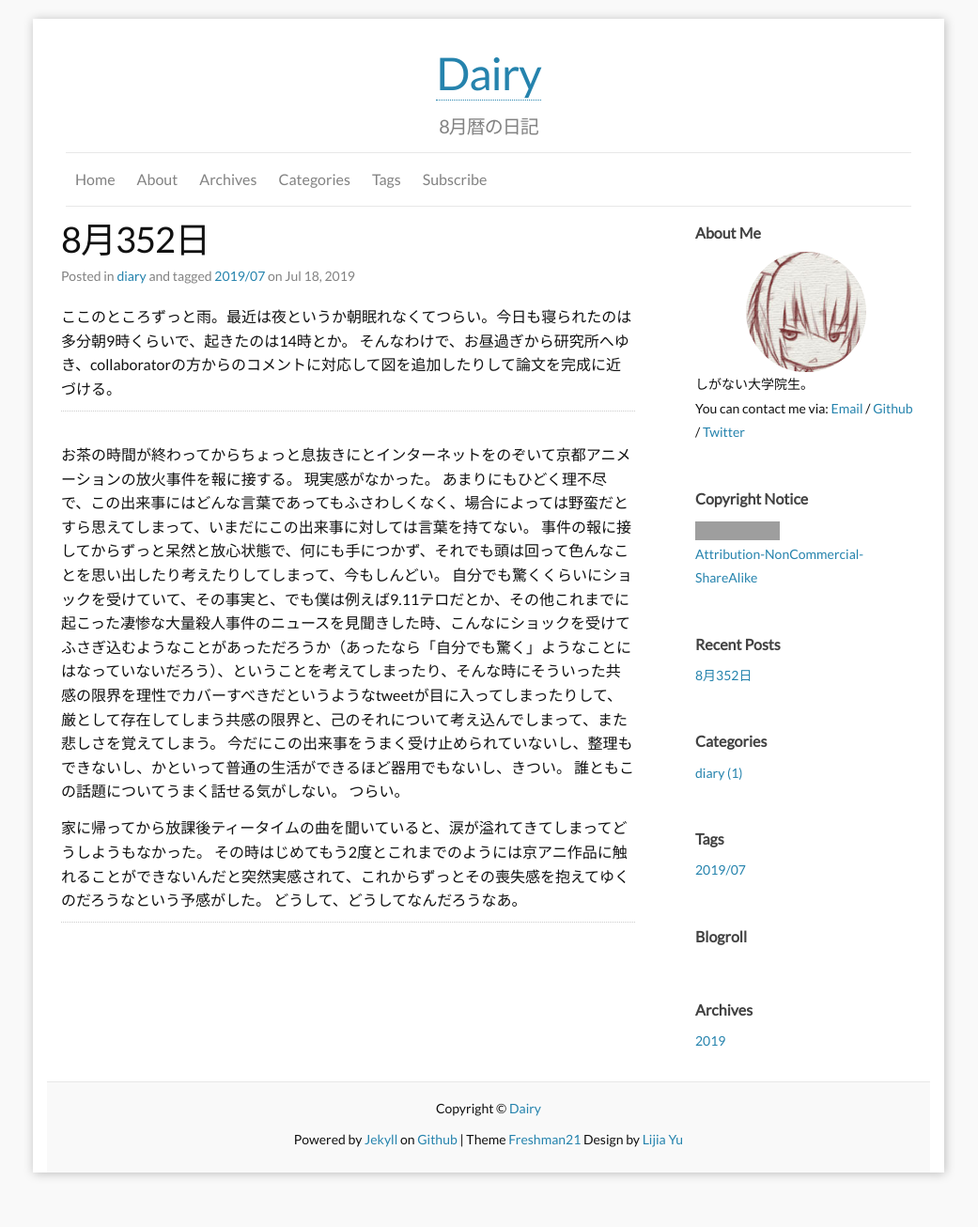
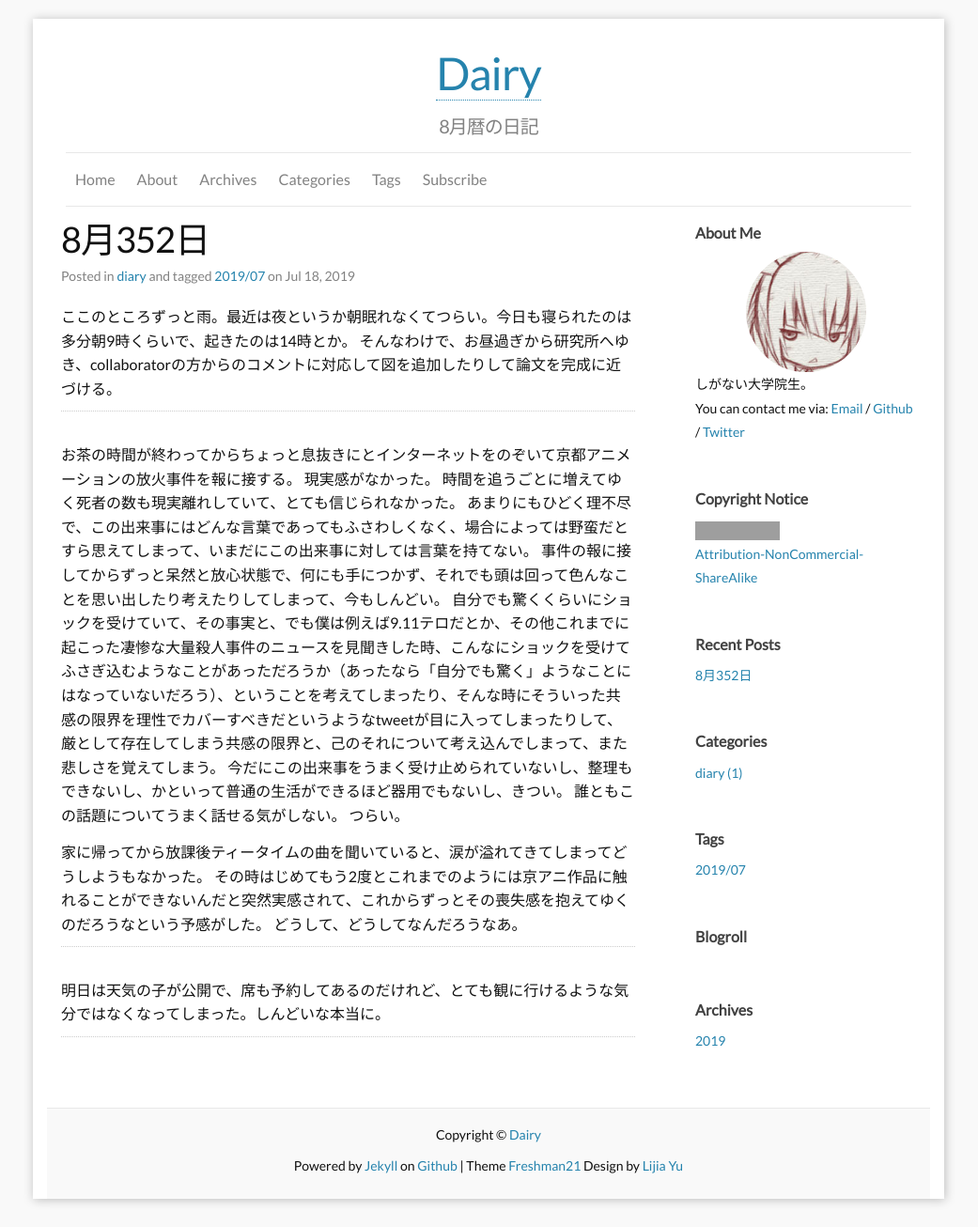
Before and after one commit to natsufuna/natsufuna.github.io, a Jekyll site: the page built from _posts/2019-07-18-diary.md, in a window 1280 px wide. Shown: the whole page at 94% size, without its empty margins (120-1161 px from the left). Built offline with Jekyll 4.4.1, drawn with Linux system fonts in a browser that asks for light colours; comment, search, counter and statistics services are not loaded; before the commit the page ends 1278 px from its top, so only the background shows below that; grey boxes are pictures that could not be loaded.

Commit message:
2019-07-18 diary

```diff
--- a/_posts/2019-07-18-diary.md
+++ b/_posts/2019-07-18-diary.md
@@ -16,6 +16,7 @@ tags:
 
 お茶の時間が終わってからちょっと息抜きにとインターネットをのぞいて京都アニメーションの放火事件を報に接する。
 現実感がなかった。
+時間を追うごとに増えてゆく死者の数も現実離れしていて、とても信じられなかった。
 あまりにもひどく理不尽で、この出来事にはどんな言葉であってもふさわしくなく、場合によっては野蛮だとすら思えてしまって、いまだにこの出来事に対しては言葉を持てない。
 事件の報に接してからずっと呆然と放心状態で、何にも手につかず、それでも頭は回って色んなことを思い出したり考えたりしてしまって、今もしんどい。
 自分でも驚くくらいにショックを受けていて、その事実と、でも僕は例えば9.11テロだとか、その他これまでに起こった凄惨な大量殺人事件のニュースを見聞きした時、こんなにショックを受けてふさぎ込むようなことがあっただろうか（あったなら「自分でも驚く」ようなことにはなっていないだろう）、ということを考えてしまったり、そんな時にそういった共感の限界を理性でカバーすべきだというようなtweetが目に入ってしまったりして、厳として存在してしまう共感の限界と、己のそれについて考え込んでしまって、また悲しさを覚えてしまう。
@@ -26,3 +27,7 @@ tags:
 家に帰ってから放課後ティータイムの曲を聞いていると、涙が溢れてきてしまってどうしようもなかった。
 その時はじめてもう2度とこれまでのようには京アニ作品に触れることができないんだと突然実感されて、これからずっとその喪失感を抱えてゆくのだろうなという予感がした。
 どうして、どうしてなんだろうなあ。
+
+---
+
+明日は天気の子が公開で、席も予約してあるのだけれど、とても観に行けるような気分ではなくなってしまった。しんどいな本当に。
```
